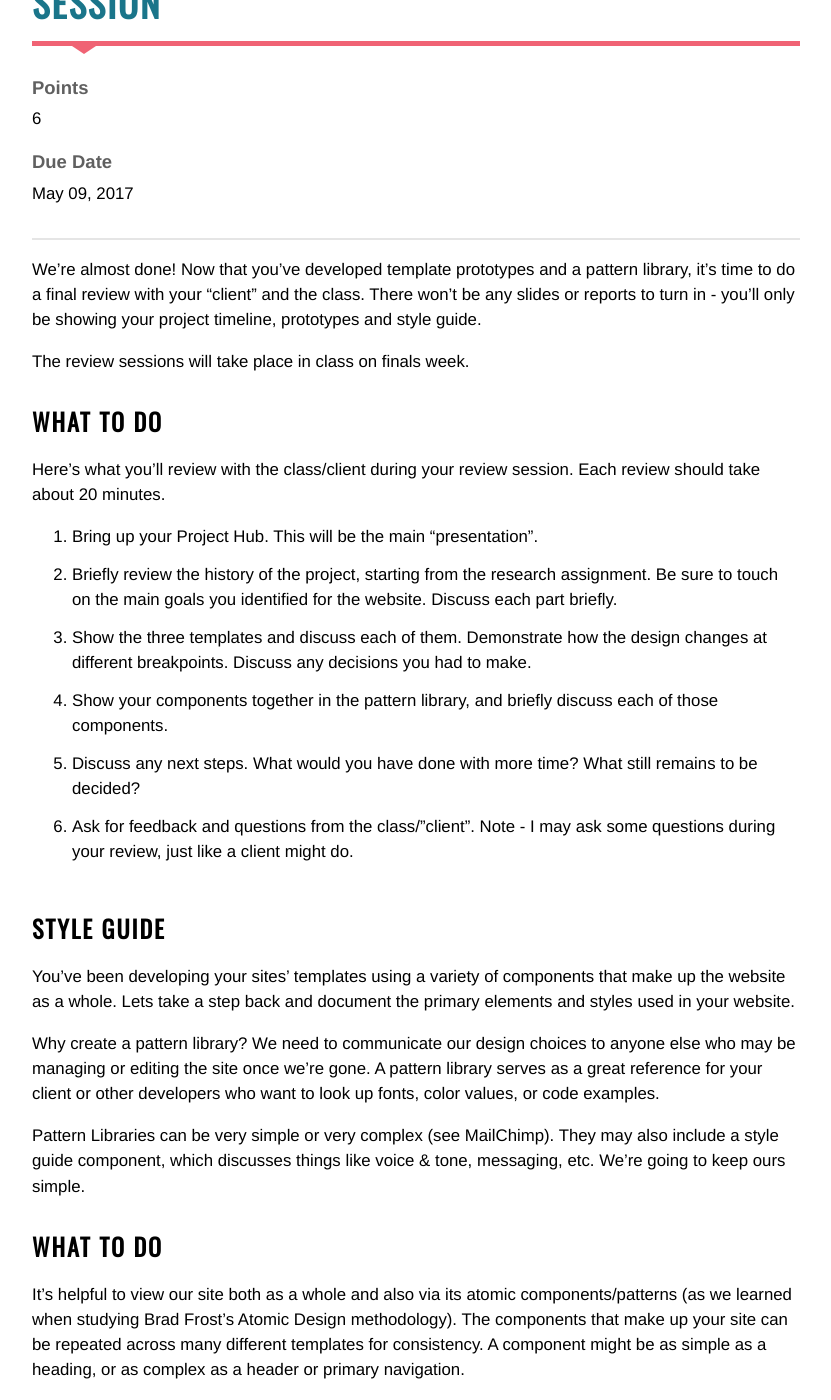
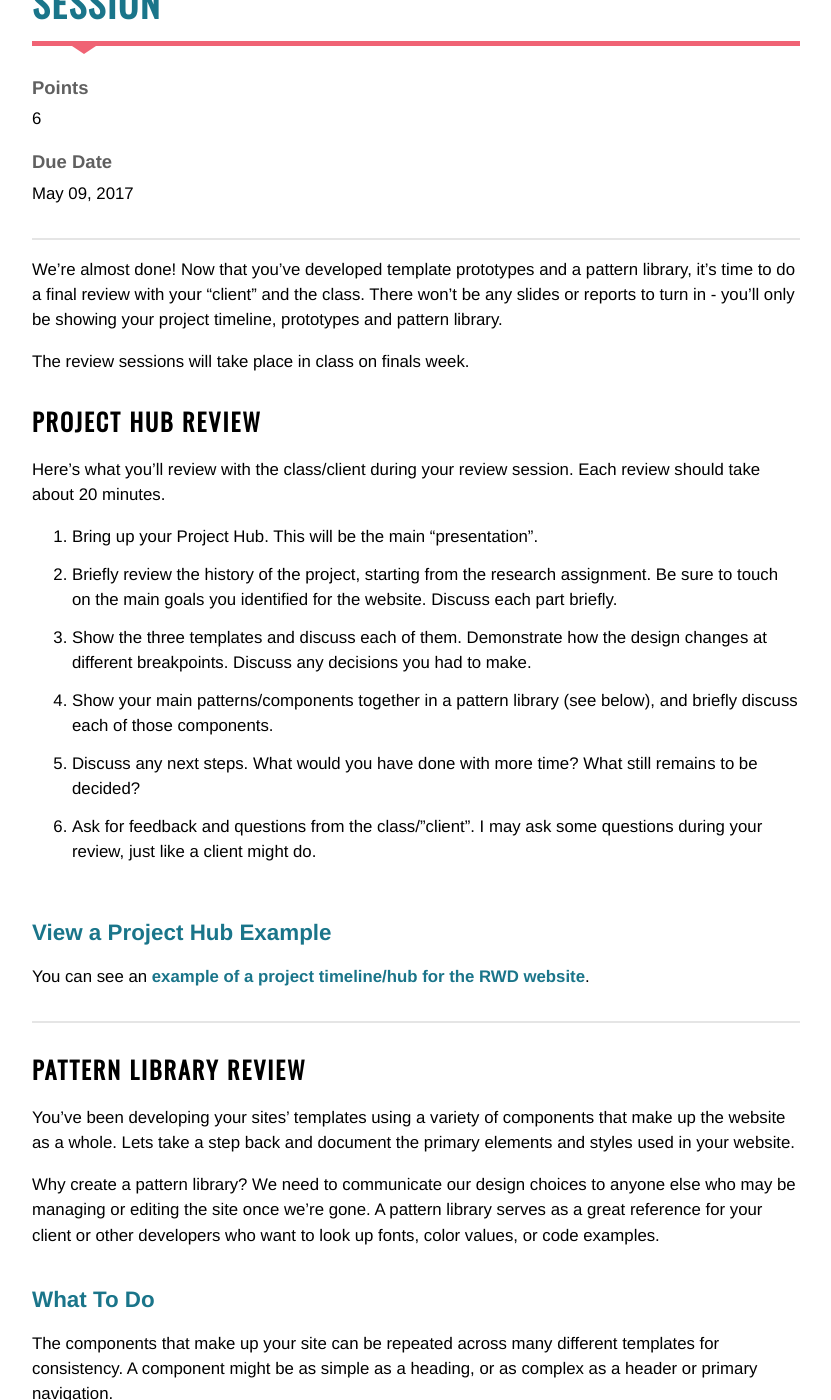
Before and after one commit to KentStateWeb/rwd, a Jekyll site: the page built from _assignments/timeline-presentation.md, in a window 1280 px wide and 1400 px high, scrolled down 257 px. Shown: the whole window, without its empty margins (224-1055 px from the left). Built offline with Jekyll 4.4.1, drawn with Linux system fonts in a browser that asks for light colours; some web fonts are replaced; some of the changed text lies outside the part shown.

Commit message:
Added class 14 and updated last assignment

```diff
--- a/_assignments/timeline-presentation.md
+++ b/_assignments/timeline-presentation.md
@@ -8,32 +8,36 @@ date: 2017-05-09 12:00:00
 semester: spring-2017
 ---
 
-We're almost done!  Now that you've developed template prototypes and a pattern library, it's time to do a final review with your "client" and the class.  There won't be any slides or reports to turn in - you'll only be showing your project timeline, prototypes and style guide.
+We're almost done!  Now that you've developed template prototypes and a pattern library, it's time to do a final review with your "client" and the class.  There won't be any slides or reports to turn in - you'll only be showing your project timeline, prototypes and pattern library.
 
 The review sessions will take place in class on finals week.
 
-## What To Do
+## Project Hub Review
 
 Here's what you'll review with the class/client during your review session.  Each review should take about 20 minutes.
 
 1.  Bring up your Project Hub.  This will be the main "presentation".
 2.  Briefly review the history of the project, starting from the research assignment.  Be sure to touch on the main goals you identified for the website.  Discuss each part briefly.
 3.  Show the three templates and discuss each of them.  Demonstrate how the design changes at different breakpoints.  Discuss any decisions you had to make.
-4.  Show your components together in the pattern library, and briefly discuss each of those components.
+4.  Show your main patterns/components together in a pattern library (see below), and briefly discuss each of those components.
 5.  Discuss any next steps.  What would you have done with more time?  What still remains to be decided?
-6.  Ask for feedback and questions from the class/"client".  Note - I may ask some questions during your review, just like a client might do.
+6.  Ask for feedback and questions from the class/"client".  I may ask some questions during your review, just like a client might do.
 
-## Style Guide
+### View a Project Hub Example
+
+You can see an [example of a project timeline/hub for the RWD website](http://rwdkent.com/timeline).
+
+---
+
+## Pattern Library Review
 
 You've been developing your sites' templates using a variety of components that make up the website as a whole.  Lets take a step back and document the primary elements and styles used in your website.
 
 Why create a pattern library? We need to communicate our design choices to anyone else who may be managing or editing the site once we're gone.  A pattern library serves as a great reference for your client or other developers who want to look up fonts, color values, or code examples.
 
-Pattern Libraries can be very simple or very complex (see MailChimp).  They may also include a style guide component, which discusses things like voice & tone, messaging, etc.  We're going to keep ours simple.
+### What To Do
 
-## What To Do
-
-It's helpful to view our site both as a whole and also via its atomic components/patterns (as we learned when studying Brad Frost's Atomic Design methodology).  The components that make up your site can be repeated across many different templates for consistency.  A component might be as simple as a heading, or as complex as a header or primary navigation.
+The components that make up your site can be repeated across many different templates for consistency.  A component might be as simple as a heading, or as complex as a header or primary navigation.
 
 1.  Identify 5 common patterns that make up your website.  These could be generic patterns, like headers, headings, paragraphs, lists, or patterns that are specific to your website, like product description, shopping cart, etc.
 
@@ -78,6 +84,8 @@ The class is going to help give you feedback on your prototypes and pattern libr
 
 The class will turn in their anonymous evaluations after each presentation.  Participation in the evaluations is part of your participation in the class.
 
+---
+
 ## How to Turn In the Assignment
 
 There is nothing to submit for this assignment, but in order to get the points you must:
```
Also changed, not shown: other parts of _assignments/timeline-presentation.md (+10 -6 lines), _classes/14.md (+1 -1 lines), 3 other files.
